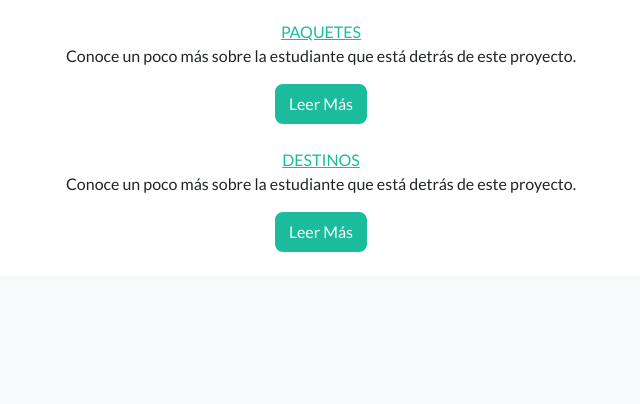
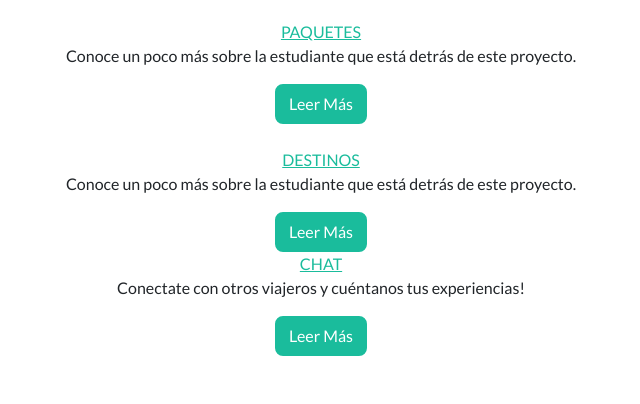
Before and after one commit to KarenMendez98/3PE, a Django app: page /AppKaren/todo/ in a window 1280 px wide. Shown: the part 1796-2200 px from the top of the page, without its empty margins (319-959 px from the left). Before the commit the page ends 2048 px from the top, so only its background shows below. Run offline with Django 4.2, Linux system fonts and the light colour scheme; data comes from the database, SQL or seed files in the repository; some libraries are stand-ins or nearby versions.

Commit message:
icono chat

```diff
--- a/AppKaren/templates/AppKaren/padre.html
+++ b/AppKaren/templates/AppKaren/padre.html
@@ -11,6 +11,8 @@
                 <a class="btn btn-primary" href="{% url 'paquetes' %}">PAQUETES</a>
                 <a class="btn btn-primary" href="{% url 'destinos' %}">DESTINOS</a>
                 <a class="btn btn-primary" href="{% url 'todo' %}">TODO</a>
+                <a class="btn btn-primary" href="{% url 'chat' %}">CHAT</a>
+
 
                 <p>Bienvenido: {{ user.username }}</p>
                 <img src="{{ avatar }}" alt="Avatar" style="width:50px;height:50px;"/>
--- a/AppKaren/templates/AppKaren/todo.html
+++ b/AppKaren/templates/AppKaren/todo.html
@@ -69,6 +69,13 @@
 <a class="btn btn-primary" href="{% url 'destinos' %}">Leer Más</a>
 
 <br>
+<a class="btn-primary">CHAT</a>
+<p>Conectate con otros viajeros y cuéntanos tus experiencias!</p>
+<a class="btn btn-primary" href="{% url 'chat' %}">Leer Más</a>
+<br>
+
+
+<br>
 <br>
 </center>
 {% endblock %}
```
